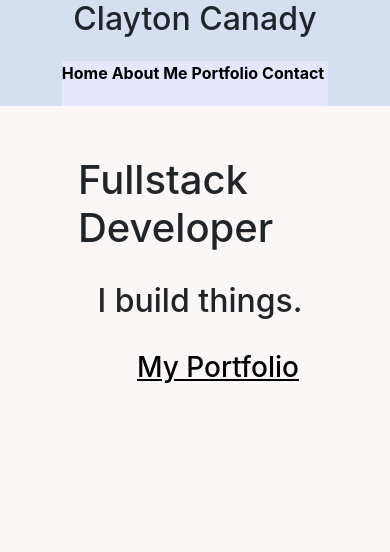
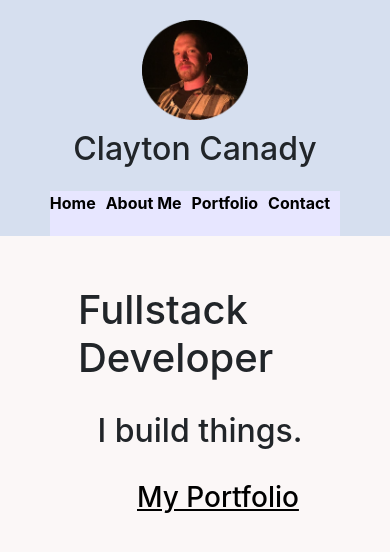
Before and after one commit to ClaytonCanady/cjc_portfolio, a React (Create React App) app: page / in a window 390 px wide. Shown: the top 552 px of the page. Built offline with nearby package versions, Linux system fonts and the light colour scheme.

Commit message:
add photo to mobile view

```diff
--- a/src/App.css
+++ b/src/App.css
@@ -125,11 +125,11 @@ h3 {
 	.home h3 {
 		padding: none;
 	}
-	.sidebar img {
+	/* .sidebar img {
 		display: none;
-	}
+	} */
 	.sidebar p {
-		padding-right: 4px;
+		padding-right: 10px;
 		font-weight: bold;
 	}
 	.sidebar {
```
